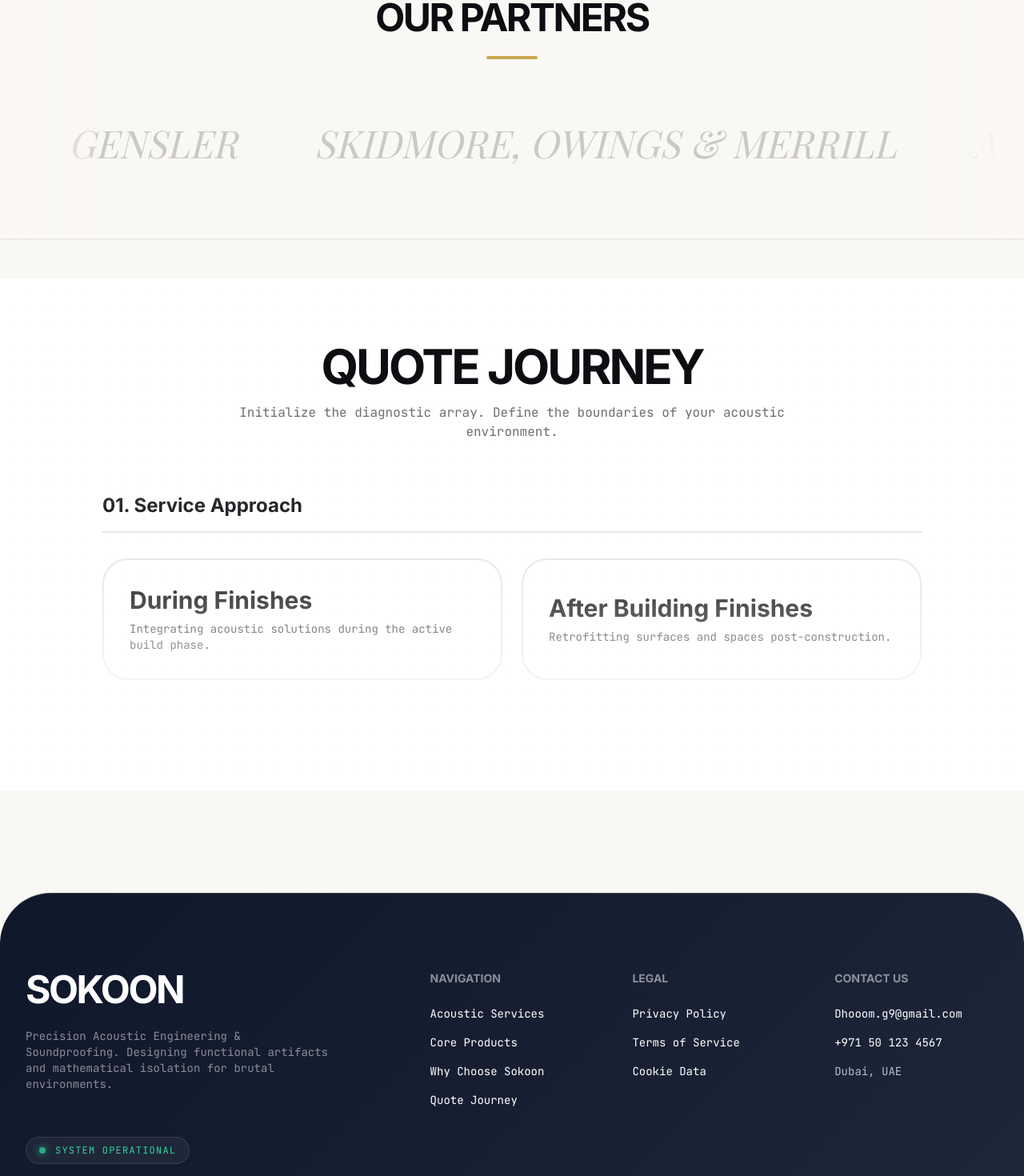
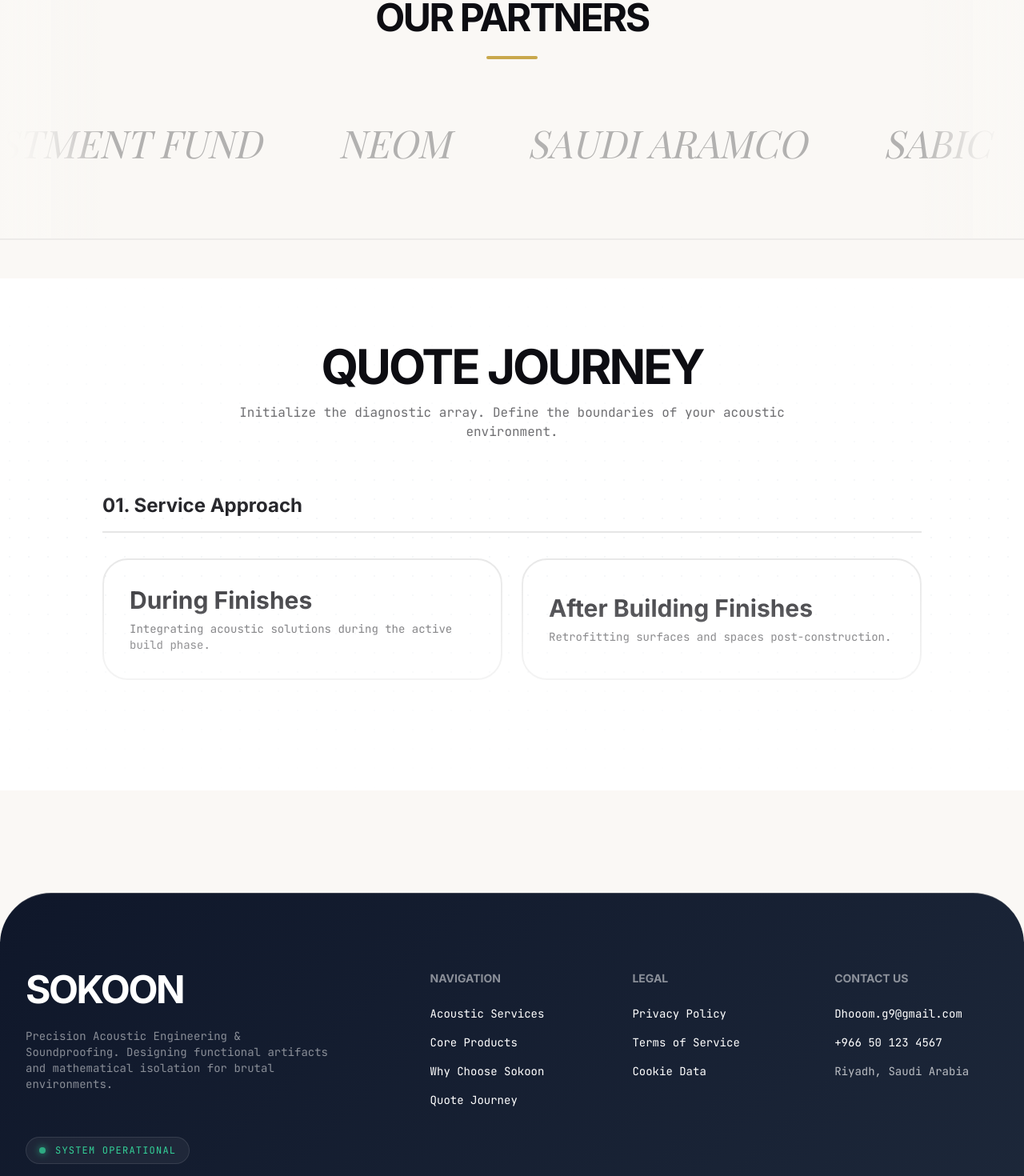
Before and after one commit to dhooomg9-source/sokoon-main, a React (Vite) app: page / in a window 1280 px wide. Shown: the part 2380-3850 px from the top of the page at 80% size. Built offline with nearby package versions, Linux system fonts and the light colour scheme; a web font is replaced by a local one.

Commit message:
Apply textualized background Saudi partner logos and responsive styling

```diff
--- a/src/components/Footer.jsx
+++ b/src/components/Footer.jsx
@@ -35,8 +35,8 @@ export default function Footer() {
         <div className="flex flex-col gap-4 font-data text-sm">
           <h4 className="font-heading font-bold uppercase text-paper/50 mb-2">Contact Us</h4>
           <a href="mailto:Dhooom.g9@gmail.com" className="hover:text-accent transition-colors break-all">Dhooom.g9@gmail.com</a>
-          <a href="tel:+971501234567" className="hover:text-accent transition-colors">+971 50 123 4567</a>
-          <span className="text-paper/70">Dubai, UAE</span>
+          <a href="tel:+966501234567" className="hover:text-accent transition-colors">+966 50 123 4567</a>
+          <span className="text-paper/70">Riyadh, Saudi Arabia</span>
         </div>
       </div>
 
--- a/src/components/Navbar.jsx
+++ b/src/components/Navbar.jsx
@@ -1,8 +1,10 @@
 import React, { useEffect, useRef, useState } from 'react';
 import { Link, useNavigate, useLocation } from 'react-router-dom';
+import { Menu, X } from 'lucide-react';
 
 export default function Navbar() {
   const [scrolled, setScrolled] = useState(false);
+  const [isOpen, setIsOpen] = useState(false);
   const navRef = useRef(null);
   const navigate = useNavigate();
   const location = useLocation();
@@ -18,11 +20,11 @@ export default function Navbar() {
   const isHome = location.pathname === '/';
 
   return (
+    <>
       <div className="fixed top-6 left-0 w-full z-50 flex justify-center px-4 pointer-events-none">
         <nav
           ref={navRef}
-        className={`pointer-events-auto transition-all duration-500 flex items-center justify-between px-6 py-3 rounded-[3rem] w-full max-w-4xl backdrop-blur-3xl ${
-          scrolled || !isHome
+          className={`pointer-events-auto transition-all duration-500 flex items-center justify-between px-6 py-3 rounded-[3rem] w-full max-w-4xl backdrop-blur-3xl ${scrolled || !isHome
               ? 'bg-paper/95 border border-dark/20 shadow-[0_8px_30px_rgb(0,0,0,0.12)] text-dark'
               : 'bg-paper/40 border border-dark/10 text-dark shadow-md'
             }`}
@@ -38,8 +40,7 @@ export default function Navbar() {
           </div>
 
           <button
-          className={`btn-magnetic px-5 py-2 rounded-full font-heading font-semibold text-sm transition-colors overflow-hidden relative group ${
-            scrolled || !isHome ? 'bg-accent text-paper' : 'bg-paper text-dark'
+            className={`btn-magnetic hidden md:block px-5 py-2 rounded-full font-heading font-semibold text-sm transition-colors overflow-hidden relative group ${scrolled || !isHome ? 'bg-accent text-paper' : 'bg-paper text-dark'
               }`}
             onClick={() => {
               if (!isHome) {
@@ -55,7 +56,39 @@ export default function Navbar() {
             <span className="relative z-10 group-hover:text-paper transition-colors duration-300">Quote Journey</span>
             <span className="absolute inset-0 bg-dark translate-y-[100%] group-hover:translate-y-0 transition-transform duration-300 ease-in-out z-0"></span>
           </button>
+
+          <button
+            className="md:hidden text-dark p-2"
+            onClick={() => setIsOpen(!isOpen)}
+          >
+            {isOpen ? <X size={24} /> : <Menu size={24} />}
+          </button>
         </nav>
       </div>
+
+      {/* Mobile Menu Dropdown */}
+      <div className={`md:hidden fixed top-24 left-4 right-4 z-40 bg-paper/95 backdrop-blur-xl border border-dark/10 rounded-2xl p-6 flex flex-col gap-6 shadow-2xl transition-all duration-300 origin-top ${isOpen ? 'opacity-100 scale-y-100 pointer-events-auto' : 'opacity-0 scale-y-0 pointer-events-none'}`}>
+        <Link to="/services" onClick={() => setIsOpen(false)} className="font-heading font-bold text-xl uppercase text-dark">Acoustic Services</Link>
+        <Link to="/products" onClick={() => setIsOpen(false)} className="font-heading font-bold text-xl uppercase text-dark">Core Products</Link>
+        <Link to="/why-choose" onClick={() => setIsOpen(false)} className="font-heading font-bold text-xl uppercase text-dark">Why Choose Sokoon</Link>
+        <button
+          className="btn-magnetic w-full py-4 rounded-xl font-heading font-semibold text-lg bg-accent text-paper mt-4 relative overflow-hidden group"
+          onClick={() => {
+            setIsOpen(false);
+            if (!isHome) {
+              navigate('/');
+              setTimeout(() => {
+                document.getElementById('quote-journey')?.scrollIntoView({ behavior: 'smooth' });
+              }, 100);
+            } else {
+              document.getElementById('quote-journey')?.scrollIntoView({ behavior: 'smooth' });
+            }
+          }}
+        >
+          <span className="relative z-10">Quote Journey</span>
+          <span className="absolute inset-0 bg-dark translate-y-[100%] group-hover:translate-y-0 transition-transform duration-300 ease-in-out z-0"></span>
+        </button>
+      </div>
+    </>
   );
 }
--- a/src/components/Partners.jsx
+++ b/src/components/Partners.jsx
@@ -3,9 +3,14 @@ import '../index.css';
 
 export default function Partners() {
   const partners = [
-    "Foster & Partners", "Gensler", "Skidmore, Owings & Merrill", "ARUP",
-    "Zaha Hadid Architects", "Buro Happold", "WSP", "AECOM",
-    "HOK", "Perkins&Will", "Stantec", "Jacobs"
+    { name: "Public Investment Fund", url: "https://www.pif.gov.sa" },
+    { name: "NEOM", url: "https://www.neom.com" },
+    { name: "Saudi Aramco", url: "https://www.aramco.com" },
+    { name: "SABIC", url: "https://www.sabic.com" },
+    { name: "stc", url: "https://www.stc.com.sa" },
+    { name: "ROSHN", url: "https://www.roshn.sa" },
+    { name: "Red Sea Global", url: "https://www.redseaglobal.com" },
+    { name: "Diriyah Gate", url: "https://dgda.gov.sa" }
   ];
 
   // Double the array for seamless marquee loops
@@ -25,11 +30,11 @@ export default function Partners() {
       </div>
 
       <div className="relative w-full flex overflow-hidden mask-edges z-0">
-        <div className="animate-marquee-scroll flex w-max items-center gap-16 md:gap-24 py-4">
+        <div className="animate-marquee-scroll flex w-max items-center gap-16 md:gap-24 py-4 hover:pause-marquee">
           {duplicatedPartners.map((partner, index) => (
-            <span key={index} className="text-3xl md:text-5xl font-drama italic text-dark/20 hover:text-accent transition-colors duration-300 cursor-default uppercase shrink-0">
-              {partner}
-            </span>
+            <a key={index} href={partner.url} target="_blank" rel="noopener noreferrer" className="text-3xl md:text-5xl font-drama italic text-dark/30 hover:text-accent transition-colors duration-300 uppercase shrink-0">
+              {partner.name}
+            </a>
           ))}
         </div>
       </div>
--- a/src/index.css
+++ b/src/index.css
@@ -6,6 +6,12 @@
   body {
     @apply bg-background text-dark font-body antialiased;
     overflow-x: hidden;
+    /* Acoustic panel texture - perforated look */
+    background-image:
+      radial-gradient(circle at center, rgba(0, 0, 0, 0.04) 1.5px, transparent 1.5px),
+      radial-gradient(circle at center, rgba(0, 0, 0, 0.04) 1.5px, transparent 1.5px);
+    background-size: 16px 16px;
+    background-position: 0 0, 8px 8px;
   }
 }
 
@@ -23,7 +29,7 @@
 
   /* Magnetic button transition */
   .btn-magnetic {
-    transition: transform 0.3s cubic-[0.25, 0.46, 0.45, 0.94];
+    transition: transform 0.3s cubic-bezier(0.25, 0.46, 0.45, 0.94);
   }
 
   .btn-magnetic:hover {
@@ -34,6 +40,7 @@
   .hover-lift {
     transition: transform 0.2s ease-out;
   }
+
   .hover-lift:hover {
     transform: translateY(-1px);
   }
@@ -44,8 +51,13 @@
   }
 
   @keyframes marquee-scroll {
-    0% { transform: translateX(0%); }
-    100% { transform: translateX(-50%); }
+    0% {
+      transform: translateX(0%);
+    }
+
+    100% {
+      transform: translateX(-50%);
+    }
   }
 
   .animate-marquee-scroll {
--- a/src/pages/WhyChoosePage.jsx
+++ b/src/pages/WhyChoosePage.jsx
@@ -30,7 +30,7 @@ export default function WhyChoosePage() {
             <div>
               <span className="font-data text-accent uppercase tracking-widest text-xs mb-3 block">03 // The Advantage</span>
               <h1 className="font-heading font-bold text-5xl md:text-7xl uppercase tracking-tighter">
-                Why Choose <br/><span className="text-accent font-drama italic">Sokoon.</span>
+                Why Choose <br /><span className="text-accent font-drama italic">Sokoon.</span>
               </h1>
             </div>
             <p className="font-body text-lg md:text-xl leading-relaxed max-w-2xl text-dark/80">
@@ -41,7 +41,9 @@ export default function WhyChoosePage() {
           <div className="grid grid-cols-1 lg:grid-cols-12 gap-12 text-dark mt-16 mb-16">
 
             <div className="lg:col-span-5 flex flex-col justify-center gap-6 reveal-block">
-              <div className="w-full h-72 rounded-[2rem] bg-dark/5 mb-4 shadow-xl"></div>
+              <div className="w-full h-72 rounded-[2rem] bg-background border border-borderLight hover:border-accent transition-colors duration-500 group mb-4 shadow-xl flex items-center justify-center">
+                <span className="font-data text-dark/30 uppercase tracking-widest text-sm relative z-10 group-hover:text-accent transition-colors">Acoustic Visualization</span>
+              </div>
               <div className="p-8 bg-dark text-paper rounded-[2rem] shadow-xl">
                 <h4 className="font-heading text-xs text-paper/50 uppercase tracking-widest mb-4">Mission Statement</h4>
                 <p className="font-drama italic text-3xl text-paper leading-tight">
@@ -58,7 +60,7 @@ export default function WhyChoosePage() {
                 { title: 'Excellence', desc: 'ISO-certified standards ensuring total operational perfection from blueprint to deployment.' }
               ].map((val, i) => (
                 <div key={i} className="reveal-block border-t-2 border-dark/10 pt-8 flex flex-col">
-                  <div className="font-data text-accent font-bold mb-4 tracking-tighter text-4xl leading-none">0{i+1}</div>
+                  <div className="font-data text-accent font-bold mb-4 tracking-tighter text-4xl leading-none">0{i + 1}</div>
                   <h4 className="font-heading font-bold text-3xl mb-4">{val.title}</h4>
                   <p className="font-data text-base opacity-70 leading-relaxed max-w-xs">{val.desc}</p>
                 </div>
```
Also changed, not shown: src/components/QuoteJourney.jsx (+16 -19 lines). Lines whose indentation alone changed are shown as unchanged.
